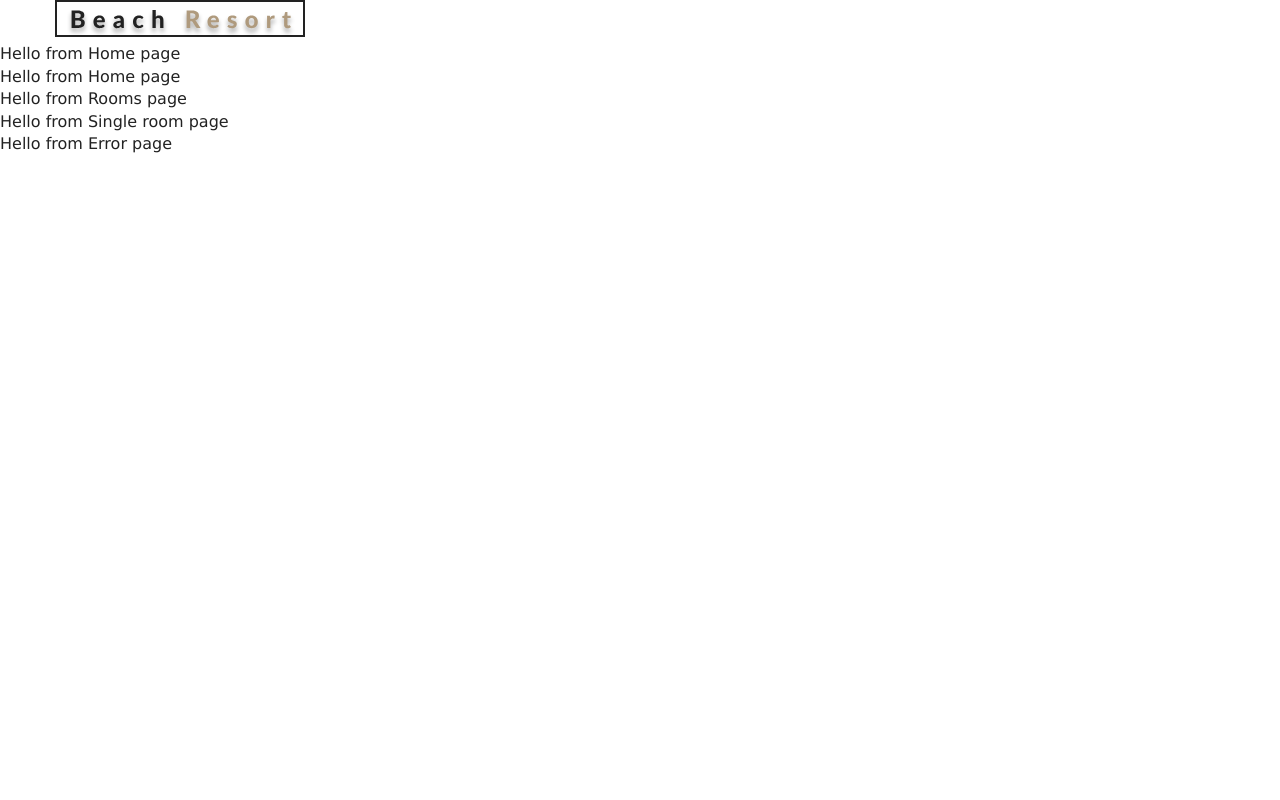
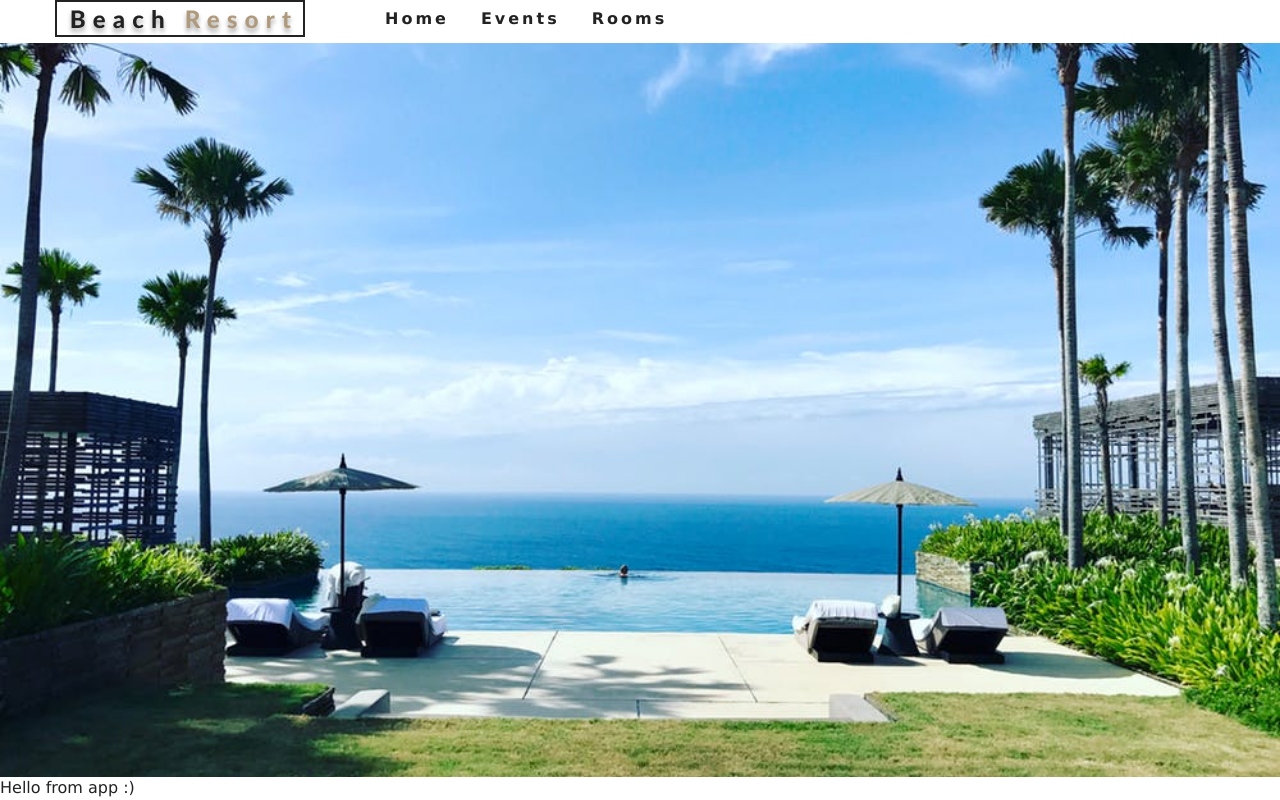
Before and after one commit to Track-Study-Buddies-4/normalM-f-ind, a React (Create React App) app in the folder normalmfind/: page / in a window 1280 px wide. Shown: the top 800 px of the page. Built offline with nearby package versions, Linux system fonts and the light colour scheme.

Commit message:
add heroe section

```diff
--- a/normalmfind/src/App.css
+++ b/normalmfind/src/App.css
@@ -113,8 +113,8 @@ h6 {
   color: var(--primaryColor);
 }
 .nav-links {
-  /* height: 0;
-  overflow: hidden; */
+  height: 0;
+  overflow: hidden;
 
   transition: var(--mainTransition);
   list-style-type: none;
--- a/normalmfind/src/App.js
+++ b/normalmfind/src/App.js
@@ -45,6 +45,7 @@ function App() {
     <Route exact path= "/" component = {Home}   />
     <Route exact path= "/rooms/" component = {Rooms}   />
     <Route exact path= "/roooms/:slug" component = {SingleRoom}   />
+
     <Route exact path= "/events/" component = {Events}   />
     <Route exact path= "/events/:slug" component = {SingleEvent}   />
     <Route component={Error}/>
@@ -53,11 +54,12 @@ function App() {
 
 
 
-
+      <>Hello from app :)</>
       <Home></Home>
       <Rooms></Rooms>
       <SingleRoom></SingleRoom>
       <Error></Error>
+      <>Bye )</>
     </>
   );
 
--- /dev/null
+++ b/normalmfind/src/components/Hero.js
@@ -0,0 +1,9 @@
+import React from 'react'
+
+export default function Hero({children, hero}){
+
+
+
+    return <header className={hero}>{children} </header>;
+
+}
--- a/normalmfind/src/components/Navbar.js
+++ b/normalmfind/src/components/Navbar.js
@@ -14,7 +14,7 @@ export default class Navbar extends Component{
     handleToggle = () => {
 
         this.setState({isOpen:!this.state.isOpen})
-    }
+    };
 
     render (){
         return (
@@ -24,18 +24,26 @@ export default class Navbar extends Component{
                     <Link to="/">
                         <img src= {logo} alt="normalmfind logo" />
                     </Link>
-                    <button type="button"   className="nav-btn">
-                        <FaAlignRight className = "nav-icon"/>
+                    <button type="button"   className="nav-btn" onClick={this.handleToggle} >
+                        <FaAlignRight className ="nav-icon"/>
                     </button>
+                </div>
+                 <ul className={this.state.isOpen?"nav-links show-nav":"nav-links"} >
 
+                     <li>
+                         <Link to="/"> Home</Link>
+                     </li>
 
+                     <li>
+                         <Link to="/events"> Events</Link>
+                     </li>
 
+                     <li>
+                         <Link to="/rooms"> Rooms</Link>
+                     </li>
 
+                 </ul>
                 </div>
-                </div>
-
-
-
             </nav>
         )
     }
--- a/normalmfind/src/pages/Home.js
+++ b/normalmfind/src/pages/Home.js
@@ -1,8 +1,9 @@
 import React from 'react'
+import Hero from '../components/Hero';
 
 //arrow function  rafc
 //this is just a function
 
 export default function Home(){
-    return <div> Hello from Home page </div>;
+    return <Hero hero="defaultHero" />;
 }
```
